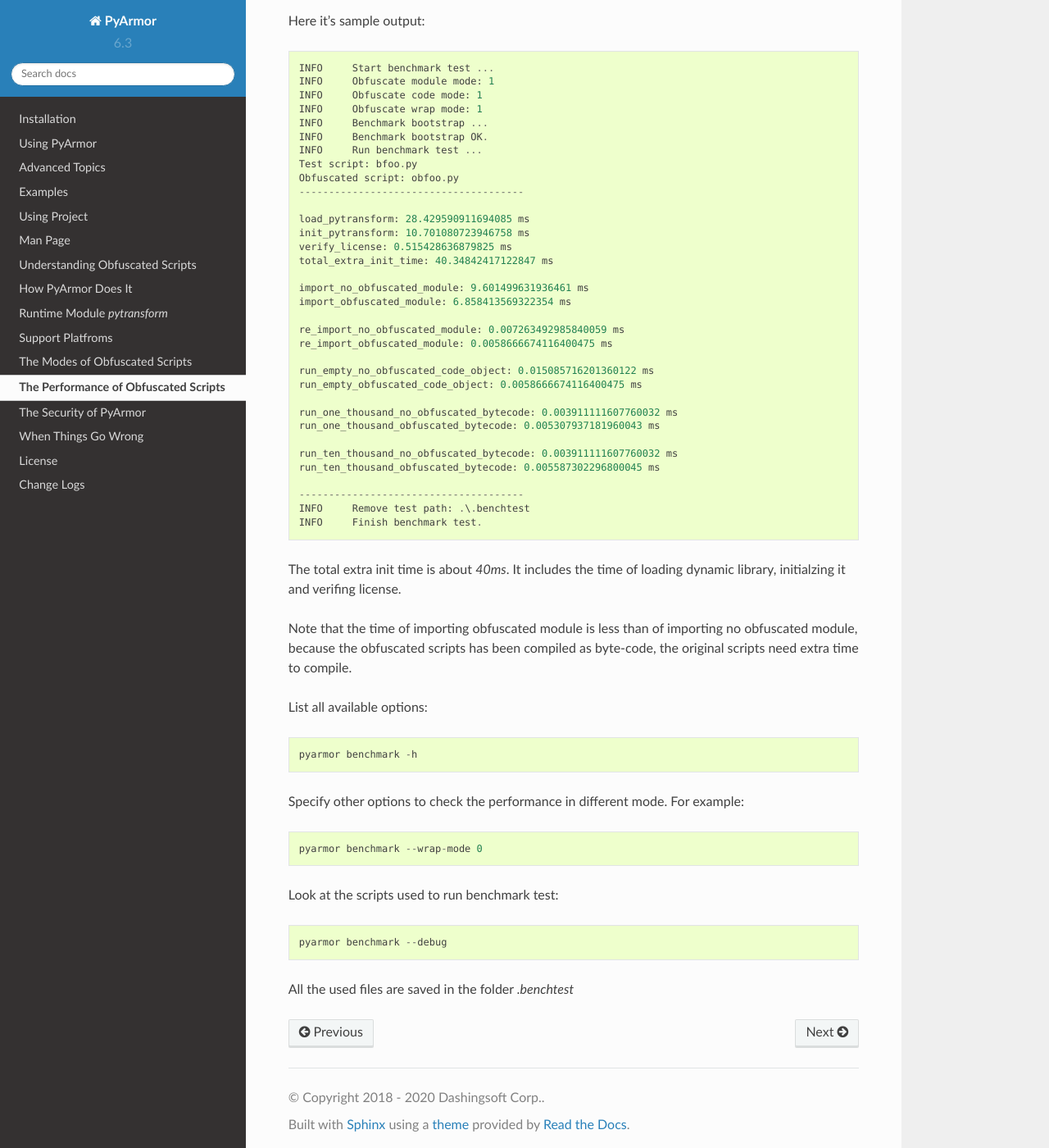
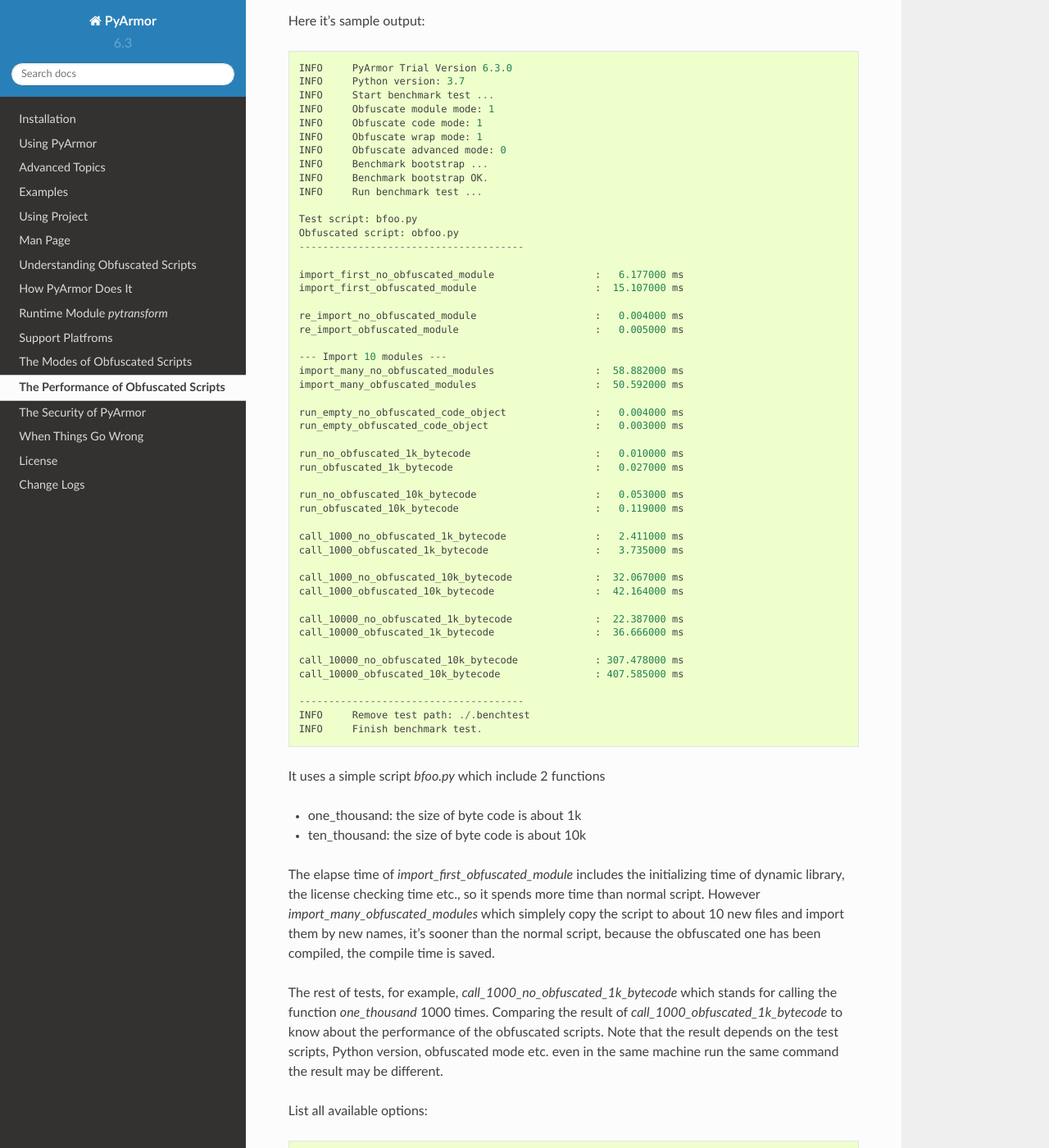
Before and after one commit to dashingsoft/pyarmor, a Sphinx documentation site: the page built from docs/performance.rst, in a window 1280 px wide and 1400 px high, scrolled down 261 px. Shown: the whole window at 82% size. Built offline with Sphinx 7.4.7 and the Read the Docs theme 2.0.0, drawn with Linux system fonts in a browser that asks for light colours.

Commit message:
Refine benchmark doc

```diff
--- a/docs/performance.rst
+++ b/docs/performance.rst
@@ -3,64 +3,88 @@
 The Performance of Obfuscated Scripts
 =====================================
 
-Run command :ref:`benchmark` to check the performance of obfuscated
-scripts::
+Run command :ref:`benchmark` to check the performance of obfuscated scripts::
 
     pyarmor benchmark
 
 Here it's sample output::
 
+    INFO     PyArmor Trial Version 6.3.0
+    INFO     Python version: 3.7
     INFO     Start benchmark test ...
     INFO     Obfuscate module mode: 1
     INFO     Obfuscate code mode: 1
     INFO     Obfuscate wrap mode: 1
+    INFO     Obfuscate advanced mode: 0
     INFO     Benchmark bootstrap ...
     INFO     Benchmark bootstrap OK.
     INFO     Run benchmark test ...
+
     Test script: bfoo.py
     Obfuscated script: obfoo.py
     --------------------------------------
 
-    load_pytransform: 28.429590911694085 ms
-    init_pytransform: 10.701080723946758 ms
-    verify_license: 0.515428636879825 ms
-    total_extra_init_time: 40.34842417122847 ms
+    import_first_no_obfuscated_module                 :   6.177000 ms
+    import_first_obfuscated_module                    :  15.107000 ms
 
-    import_no_obfuscated_module: 9.601499631936461 ms
-    import_obfuscated_module: 6.858413569322354 ms
+    re_import_no_obfuscated_module                    :   0.004000 ms
+    re_import_obfuscated_module                       :   0.005000 ms
 
-    re_import_no_obfuscated_module: 0.007263492985840059 ms
-    re_import_obfuscated_module: 0.0058666674116400475 ms
+    --- Import 10 modules ---
+    import_many_no_obfuscated_modules                 :  58.882000 ms
+    import_many_obfuscated_modules                    :  50.592000 ms
 
-    run_empty_no_obfuscated_code_object: 0.015085716201360122 ms
-    run_empty_obfuscated_code_object: 0.0058666674116400475 ms
+    run_empty_no_obfuscated_code_object               :   0.004000 ms
+    run_empty_obfuscated_code_object                  :   0.003000 ms
 
-    run_one_thousand_no_obfuscated_bytecode: 0.003911111607760032 ms
-    run_one_thousand_obfuscated_bytecode: 0.005307937181960043 ms
+    run_no_obfuscated_1k_bytecode                     :   0.010000 ms
+    run_obfuscated_1k_bytecode                        :   0.027000 ms
 
-    run_ten_thousand_no_obfuscated_bytecode: 0.003911111607760032 ms
-    run_ten_thousand_obfuscated_bytecode: 0.005587302296800045 ms
+    run_no_obfuscated_10k_bytecode                    :   0.053000 ms
+    run_obfuscated_10k_bytecode                       :   0.119000 ms
+
+    call_1000_no_obfuscated_1k_bytecode               :   2.411000 ms
+    call_1000_obfuscated_1k_bytecode                  :   3.735000 ms
+
+    call_1000_no_obfuscated_10k_bytecode              :  32.067000 ms
+    call_1000_obfuscated_10k_bytecode                 :  42.164000 ms
+
+    call_10000_no_obfuscated_1k_bytecode              :  22.387000 ms
+    call_10000_obfuscated_1k_bytecode                 :  36.666000 ms
+
+    call_10000_no_obfuscated_10k_bytecode             : 307.478000 ms
+    call_10000_obfuscated_10k_bytecode                : 407.585000 ms
 
     --------------------------------------
-    INFO     Remove test path: .\.benchtest
+    INFO     Remove test path: ./.benchtest
     INFO     Finish benchmark test.
 
-The total extra init time is about `40ms`. It includes the time of
-loading dynamic library, initialzing it and verifing license.
+It uses a simple script `bfoo.py` which include 2 functions
 
-Note that the time of importing obfuscated module is less than of
-importing no obfuscated module, because the obfuscated scripts has
-been compiled as byte-code, the original scripts need extra time to
-compile.
+* one_thousand: the size of byte code is about 1k
+* ten_thousand: the size of byte code is about 10k
+
+The elapse time of `import_first_obfuscated_module` includes the initializing
+time of dynamic library, the license checking time etc., so it spends more time
+than normal script. However `import_many_obfuscated_modules` which simplely copy
+the script to about 10 new files and import them by new names, it's sooner than
+the normal script, because the obfuscated one has been compiled, the compile
+time is saved.
+
+The rest of tests, for example, `call_1000_no_obfuscated_1k_bytecode` which
+stands for calling the function `one_thousand` 1000 times. Comparing the result
+of `call_1000_obfuscated_1k_bytecode` to know about the performance of the
+obfuscated scripts. Note that the result depends on the test scripts, Python
+version, obfuscated mode etc. even in the same machine run the same command the
+result may be different.
 
 List all available options::
 
     pyarmor benchmark -h
 
-Specify other options to check the performance in different mode. For
-example::
+Specify other options to check the performance in different mode. For example::
 
-    pyarmor benchmark --wrap-mode 0
+    pyarmor benchmark --wrap-mode 0 --obf-code 2
 
 Look at the scripts used to run benchmark test::
 
```
